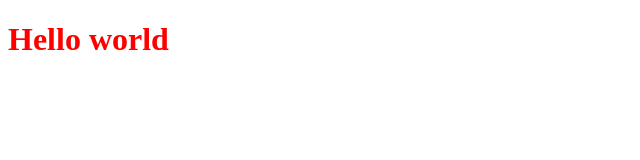
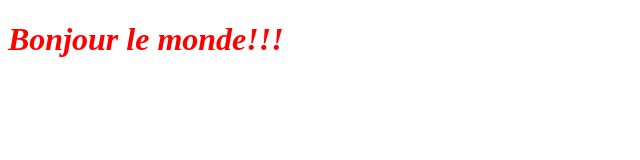
Before and after one commit to willl-8523/ProjetTestOpenClassroom, a plain HTML site: page index.html in a window 1280 px wide. Shown: the whole page, without its empty margins (0-640 px from the left). Drawn offline with Linux system fonts and the light colour scheme.

Commit message:
Modification de texte H1 et de son style

```diff
--- a/index.html
+++ b/index.html
@@ -5,6 +5,6 @@
    <link rel="stylesheet" type="text/css" href="style.css">
 </head>
 <body>
-   <h1>Hello world</h1>
+   <h1>Bonjour le monde!!!</h1>
 </body>
 </html>
--- a/style.css
+++ b/style.css
@@ -1,4 +1,5 @@
 h1 {
    color: red;
    font-size: 2rem;
+   font-style: italic
 }
```
